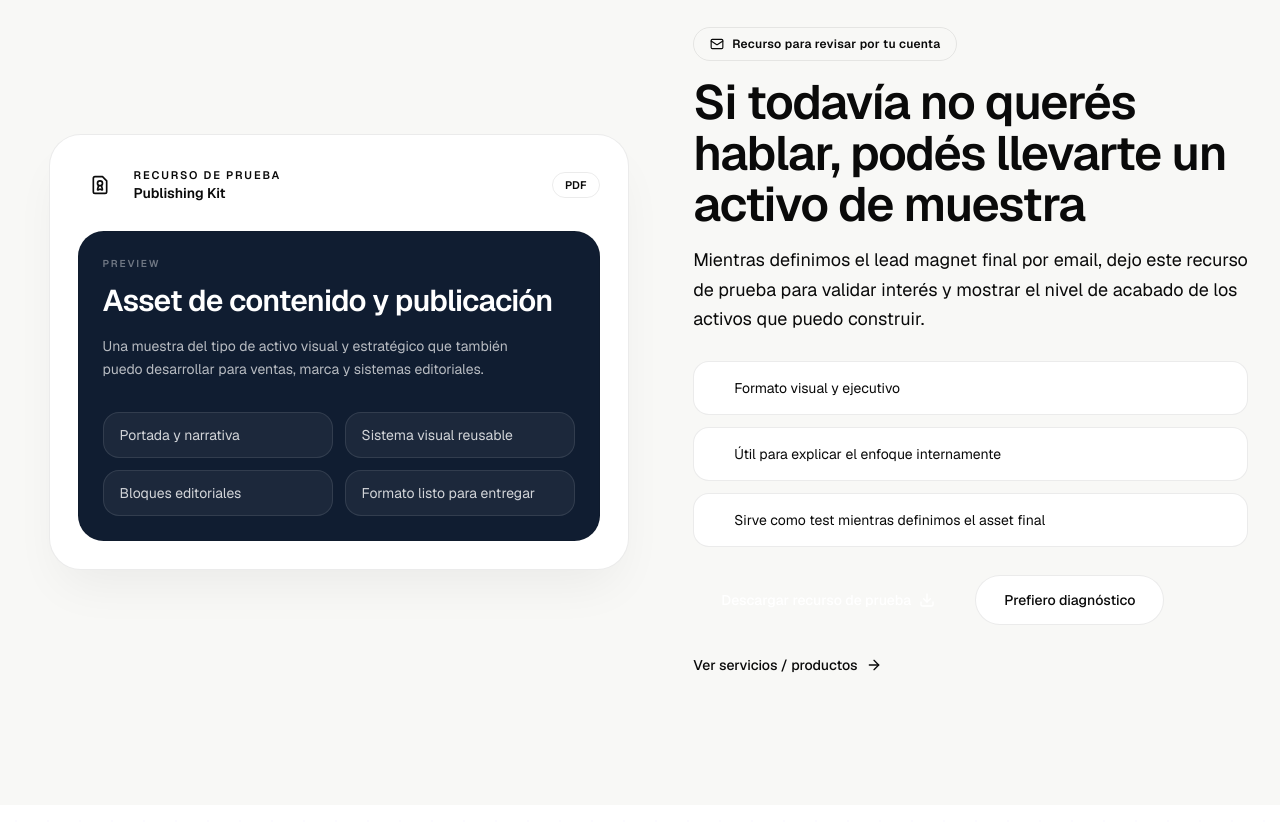
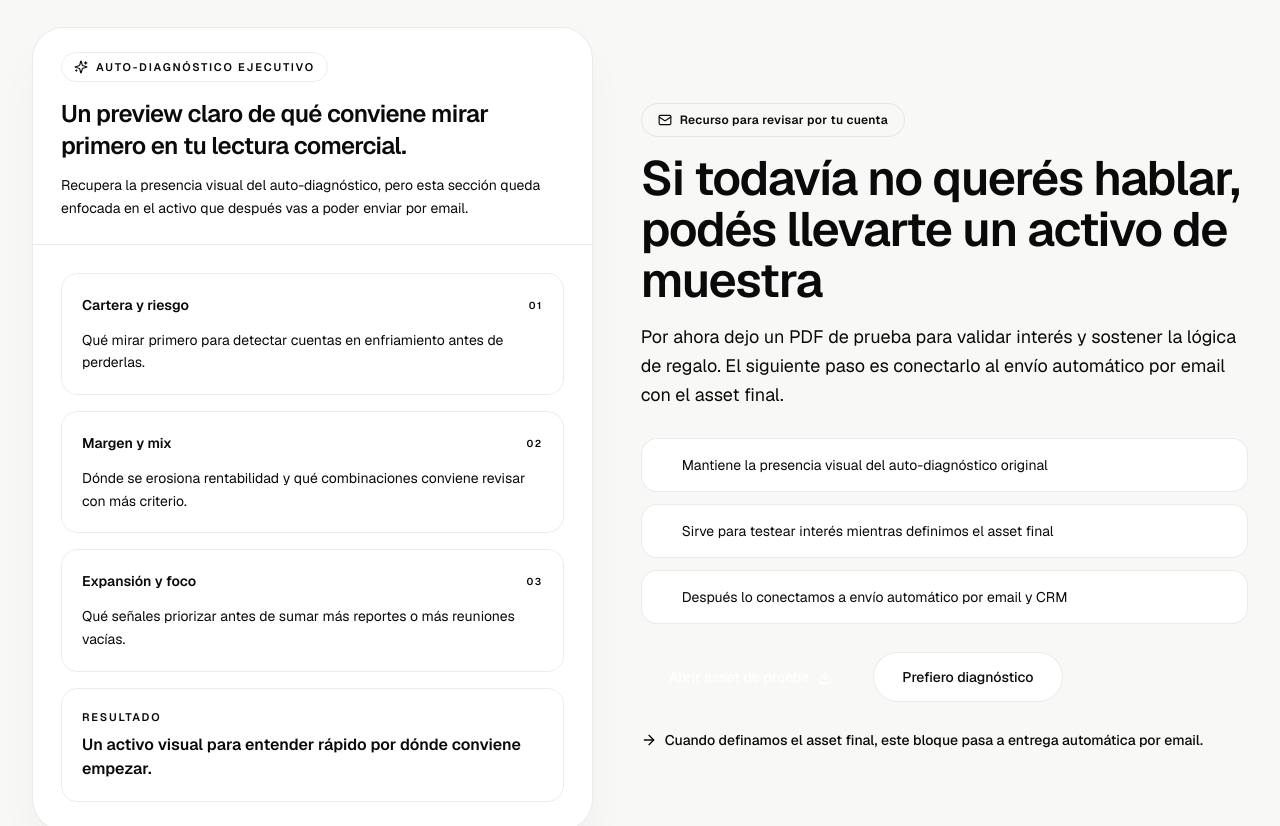
Before and after one commit to AluenIriarte/WebPage, a React (Vite) app: page / in a window 1280 px wide. Shown: the part 6300-7126 px from the top of the page. Built offline with nearby package versions, Linux system fonts and the light colour scheme.

Commit message:
Polish demo and lead magnet presentation

```diff
--- a/index.html
+++ b/index.html
@@ -3,6 +3,7 @@
   <head>
     <meta charset="UTF-8" />
     <meta name="viewport" content="width=device-width, initial-scale=1.0" />
+    <link rel="icon" type="image/svg+xml" href="/favicon.svg" />
     <title>Alan L. Perez | Business Intelligence Comercial</title>
     <meta
       name="description"
--- a/src/app/components/LeadMagnetSection.tsx
+++ b/src/app/components/LeadMagnetSection.tsx
@@ -1,21 +1,35 @@
 import { motion } from "motion/react";
-import { ArrowRight, Download, FileBadge2, Mail } from "lucide-react";
-import { Link } from "react-router-dom";
+import { ArrowRight, Download, Mail, Sparkles } from "lucide-react";
 import publishingKitPdf from "../../../assets/docs/Publishing Kit - PDF (17).pdf";
-import { ROOT_DIAGNOSTIC_SECTION_HREF, SERVICES_PAGE_HREF } from "../lib/contact";
+import { ROOT_DIAGNOSTIC_SECTION_HREF } from "../lib/contact";
 import { trackGuideClick } from "../lib/analytics";
 
+const previewBlocks = [
+  {
+    label: "Cartera y riesgo",
+    note: "Qué mirar primero para detectar cuentas en enfriamiento antes de perderlas.",
+  },
+  {
+    label: "Margen y mix",
+    note: "Dónde se erosiona rentabilidad y qué combinaciones conviene revisar con más criterio.",
+  },
+  {
+    label: "Expansión y foco",
+    note: "Qué señales priorizar antes de sumar más reportes o más reuniones vacías.",
+  },
+];
+
 const highlights = [
-  "Formato visual y ejecutivo",
-  "Útil para explicar el enfoque internamente",
-  "Sirve como test mientras definimos el asset final",
+  "Mantiene la presencia visual del auto-diagnóstico original",
+  "Sirve para testear interés mientras definimos el asset final",
+  "Después lo conectamos a envío automático por email y CRM",
 ];
 
 export function LeadMagnetSection() {
   return (
     <section id="recurso" className="bg-[#F8F8F6] py-24 lg:py-32">
       <div className="mx-auto max-w-7xl px-6 lg:px-8">
-        <div className="grid gap-12 lg:grid-cols-[1.05fr_0.95fr] lg:items-center">
+        <div className="grid gap-12 lg:grid-cols-[0.96fr_1.04fr] lg:items-center">
           <motion.div
             initial={{ opacity: 0, y: 22 }}
             whileInView={{ opacity: 1, y: 0 }}
@@ -28,47 +42,43 @@ export function LeadMagnetSection() {
               style={{ background: "radial-gradient(circle at 35% 35%, rgba(139,92,246,0.2), transparent 68%)" }}
             />
 
-            <div className="relative mx-auto max-w-[580px] rounded-[2rem] border border-border/60 bg-white p-7 shadow-2xl shadow-black/[0.06]">
-              <div className="mb-6 flex items-center justify-between">
-                <div className="flex items-center gap-3">
-                  <div className="flex h-11 w-11 items-center justify-center rounded-2xl bg-accent/10">
-                    <FileBadge2 className="h-5 w-5 text-accent" />
-                  </div>
-                  <div>
-                    <p className="text-[11px] font-semibold uppercase tracking-[0.16em] text-accent/70">
-                      Recurso de prueba
-                    </p>
-                    <p className="text-sm font-semibold text-foreground">Publishing Kit</p>
-                  </div>
+            <div className="relative mx-auto max-w-[580px] overflow-hidden rounded-[2rem] border border-border/60 bg-white shadow-2xl shadow-black/[0.06]">
+              <div className="border-b border-border/40 px-7 py-6">
+                <div className="inline-flex items-center gap-2 rounded-full border border-accent/15 bg-accent/8 px-3 py-1.5">
+                  <Sparkles className="h-3.5 w-3.5 text-accent" />
+                  <span className="text-[11px] font-semibold uppercase tracking-[0.16em] text-accent">
+                    Auto-diagnóstico ejecutivo
+                  </span>
                 </div>
-                <span className="rounded-full border border-accent/15 bg-accent/6 px-3 py-1 text-[11px] font-semibold text-accent">
-                  PDF
-                </span>
+                <h3 className="mt-4 text-2xl font-semibold tracking-tight text-foreground">
+                  Un preview claro de qué conviene mirar primero en tu lectura comercial.
+                </h3>
+                <p className="mt-3 max-w-lg text-sm leading-relaxed text-muted-foreground">
+                  Recupera la presencia visual del auto-diagnóstico, pero esta sección queda enfocada
+                  en el activo que después vas a poder enviar por email.
+                </p>
               </div>
 
-              <div className="rounded-[1.6rem] border border-border/50 bg-[#101d31] p-6 text-white">
-                <p className="text-[10px] font-semibold uppercase tracking-[0.18em] text-white/40">
-                  Preview
-                </p>
-                <h3 className="mt-3 text-3xl font-semibold tracking-tight">
-                  Asset de contenido y publicación
-                </h3>
-                <p className="mt-4 max-w-md text-sm leading-relaxed text-white/70">
-                  Una muestra del tipo de activo visual y estratégico que también puedo desarrollar
-                  para ventas, marca y sistemas editoriales.
-                </p>
+              <div className="space-y-4 px-7 py-7">
+                {previewBlocks.map((item, index) => (
+                  <div key={item.label} className="rounded-2xl border border-border/50 bg-muted/25 p-5">
+                    <div className="mb-3 flex items-center justify-between gap-3">
+                      <p className="text-sm font-semibold leading-relaxed text-foreground">{item.label}</p>
+                      <span className="text-[10px] font-semibold uppercase tracking-[0.14em] text-muted-foreground/45">
+                        0{index + 1}
+                      </span>
+                    </div>
+                    <p className="text-sm leading-relaxed text-muted-foreground">{item.note}</p>
+                  </div>
+                ))}
 
-                <div className="mt-8 grid gap-3 sm:grid-cols-2">
-                  {[
-                    "Portada y narrativa",
-                    "Sistema visual reusable",
-                    "Bloques editoriales",
-                    "Formato listo para entregar",
-                  ].map((item) => (
-                    <div key={item} className="rounded-2xl border border-white/10 bg-white/5 px-4 py-3 text-sm text-white/80">
-                      {item}
-                    </div>
-                  ))}
+                <div className="rounded-2xl border border-accent/15 bg-accent/6 p-5">
+                  <p className="text-[11px] font-semibold uppercase tracking-[0.16em] text-accent/70">
+                    Resultado
+                  </p>
+                  <p className="mt-2 text-base font-semibold text-foreground">
+                    Un activo visual para entender rápido por dónde conviene empezar.
+                  </p>
                 </div>
               </div>
             </div>
@@ -93,8 +103,8 @@ export function LeadMagnetSection() {
                 <span className="text-accent">activo de muestra</span>
               </h2>
               <p className="max-w-2xl text-base leading-relaxed text-muted-foreground md:text-lg">
-                Mientras definimos el lead magnet final por email, dejo este recurso de prueba para
-                validar interés y mostrar el nivel de acabado de los activos que puedo construir.
+                Por ahora dejo un PDF de prueba para validar interés y sostener la lógica de regalo.
+                El siguiente paso es conectarlo al envío automático por email con el asset final.
               </p>
             </div>
 
@@ -115,7 +125,7 @@ export function LeadMagnetSection() {
                 onClick={() => trackGuideClick("home_lead_magnet", "publishing_kit_pdf")}
                 className="group inline-flex items-center justify-center gap-2 rounded-full bg-accent px-7 py-3.5 text-sm font-medium text-white transition-colors hover:bg-accent/90"
               >
-                Descargar recurso de prueba
+                Abrir asset de prueba
                 <Download className="h-4 w-4 transition-transform group-hover:translate-y-0.5" />
               </a>
               <a
@@ -126,13 +136,10 @@ export function LeadMagnetSection() {
               </a>
             </div>
 
-            <Link
-              to={SERVICES_PAGE_HREF}
-              className="inline-flex items-center gap-2 text-sm font-medium text-muted-foreground transition-colors hover:text-accent"
-            >
-              Ver servicios / productos
-              <ArrowRight className="h-4 w-4" />
-            </Link>
+            <p className="inline-flex items-center gap-2 text-sm font-medium text-muted-foreground">
+              <ArrowRight className="h-4 w-4 text-accent" />
+              Cuando definamos el asset final, este bloque pasa a entrega automática por email.
+            </p>
           </motion.div>
         </div>
       </div>
--- a/src/app/pages/DemoDashboard.tsx
+++ b/src/app/pages/DemoDashboard.tsx
@@ -194,16 +194,22 @@ export function DemoDashboard() {
                   </p>
                 </div>
 
-                <div className="grid gap-3 sm:grid-cols-3">
+                <div className="space-y-3">
+                  <p className="text-xs font-semibold uppercase tracking-[0.16em] text-muted-foreground/55">
+                    Qué vas a ver en esta demo
+                  </p>
+                  <div className="flex flex-wrap gap-x-5 gap-y-2">
                     {[
                       "Dirección comercial",
                       "Clientes y riesgo",
                       "Margen y mix",
                     ].map((item) => (
-                    <div key={item} className="rounded-2xl border border-border/50 bg-white px-4 py-3 text-sm font-medium text-foreground/80">
+                      <div key={item} className="inline-flex items-center gap-2 text-sm font-medium text-foreground/78">
+                        <span className="h-1.5 w-1.5 rounded-full bg-accent/65" />
                         {item}
                       </div>
                     ))}
+                  </div>
                 </div>
 
                 <div className="flex flex-col gap-3 sm:flex-row">
--- a/src/app/pages/Servicios.tsx
+++ b/src/app/pages/Servicios.tsx
@@ -20,7 +20,6 @@ import {
 import { Footer } from "../components/Footer";
 import { Header } from "../components/Header";
 import {
-  PRIMARY_SERVICE_PAGE_HREF,
   QUOTE_PAGE_HREF,
   ROOT_DIAGNOSTIC_SECTION_HREF,
   SERVICES_PAGE_HREF,
@@ -219,12 +218,6 @@ export function Servicios() {
                   className="inline-flex items-center justify-center rounded-full border border-border bg-white px-7 py-3.5 text-sm font-medium text-foreground transition-all duration-300 hover:border-accent/35 hover:bg-accent/5 hover:text-accent"
                 >
                   Pedir presupuesto
-                </Link>
-                <Link
-                  to={PRIMARY_SERVICE_PAGE_HREF}
-                  className="inline-flex items-center justify-center rounded-full border border-border bg-white px-7 py-3.5 text-sm font-medium text-foreground transition-all duration-300 hover:border-accent/35 hover:bg-accent/5 hover:text-accent"
-                >
-                  Ver página específica
                 </Link>
               </div>
 
```
Also changed, not shown: public/favicon.svg (added). Lines whose indentation alone changed are shown as unchanged.
